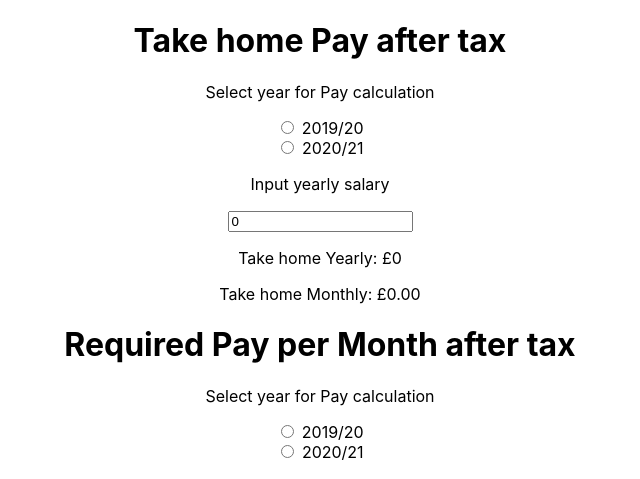
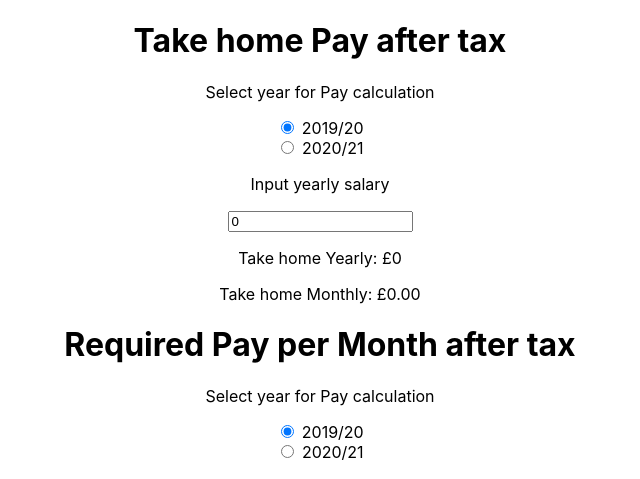
Before and after one commit to dwandrew/tax-calculator, a React (Create React App) app: page / in a window 1280 px wide. Shown: the top 479 px of the page, without its empty margins (320-960 px from the left). Built offline with nearby package versions, Linux system fonts and the light colour scheme.

Commit message:
added final hash for more detailed pay analysis

```diff
--- a/src/App.js
+++ b/src/App.js
@@ -64,6 +64,7 @@ tax = (n, rates, thresholds, nat_insurance_hash) => {
 let final
 let nat_ins_deductions = n - this.nat_insurance(n, nat_insurance_hash)
 let allowance = this.personal_allowance(n, 12500)
+let tax = 0
 
 if (n<= thresholds["lowest"]) {
     let total = n - nat_ins_deductions
@@ -72,8 +73,9 @@ if (n<= thresholds["lowest"]) {
 else if (n <= thresholds["basic"]){
     let taxable = n - allowance
     let total = taxable - (taxable * rates["basic_rate"])
+    tax = taxable - total
+    total += allowance
     total -= nat_ins_deductions
-    total += allowance
     final = total
 }
 else if (n <= thresholds["higher"]) {
@@ -83,6 +85,7 @@ else if (n <= thresholds["higher"]) {
     basic -= basic * rates["basic_rate"]
     higher -= higher * rates["higher_rate"]
     let total = basic + higher + allowance
+    tax = taxable - total
     total -= nat_ins_deductions
     final = total
 }
@@ -94,9 +97,12 @@ else {
     higher -= higher * rates["higher_rate"]
     additional -= additional * rates["additional_rate"]
     let total = basic + higher + additional + allowance
+    tax = n - total
     total -= nat_ins_deductions
     final = total
 }
+let final_hash = {final: final.toFixed(2), nat_ins: nat_ins_deductions.toFixed(2), allowance: allowance, tax: tax.toFixed(2)}
+console.log(final_hash)
 return final.toFixed(2)
 }
 
@@ -130,7 +136,7 @@ take_home_pay_yearly = (n, rates, thresholds, nat_insurance_hash) => {
       takeHomeYear: event.target.value,
       takeHomeCalc: taxed
     })
-    console.log(this.state)
+
   }
 
   takeHomeChange = (event) => {
@@ -148,7 +154,7 @@ take_home_pay_yearly = (n, rates, thresholds, nat_insurance_hash) => {
       requiredYear: event.target.value,
       requiredTakeHomeCalc: sum,
     })
-    console.log(this.state)
+
   }
 
   requiredChange = (event) => {
--- a/src/Components/requiredPay/RequiredPay.js
+++ b/src/Components/requiredPay/RequiredPay.js
@@ -6,7 +6,7 @@ const RequiredPay = (props) => {
         <h1>Required Pay per Month after tax</h1>
           <p>Select year for Pay calculation</p>
             <div onChange={props.setYear}>
-                <input type="radio" value="19/20" name="requiredYear"  defaultchecked/> 2019/20
+                <input type="radio" value="19/20" name="requiredYear"  defaultChecked/> 2019/20
                 <br/>
                 <input type="radio" value="20/21" name="requiredYear"/> 2020/21
             </div>
--- a/src/Components/takeHome/TakeHome.js
+++ b/src/Components/takeHome/TakeHome.js
@@ -6,7 +6,7 @@ const TakeHome = (props) => {
             <h1>Take home Pay after tax</h1>
             <p>Select year for Pay calculation</p>
             <div onChange={props.setYear}>
-                <input type="radio" value="19/20" name="takeHomeYear" defaultchecked/> 2019/20
+                <input type="radio" value="19/20" name="takeHomeYear" defaultChecked/> 2019/20
                 <br/>
                 <input type="radio" value="20/21" name="takeHomeYear"/> 2020/21
             </div>
```
Also changed, not shown: 1 other file (tests, documents, lock files or other folders).
